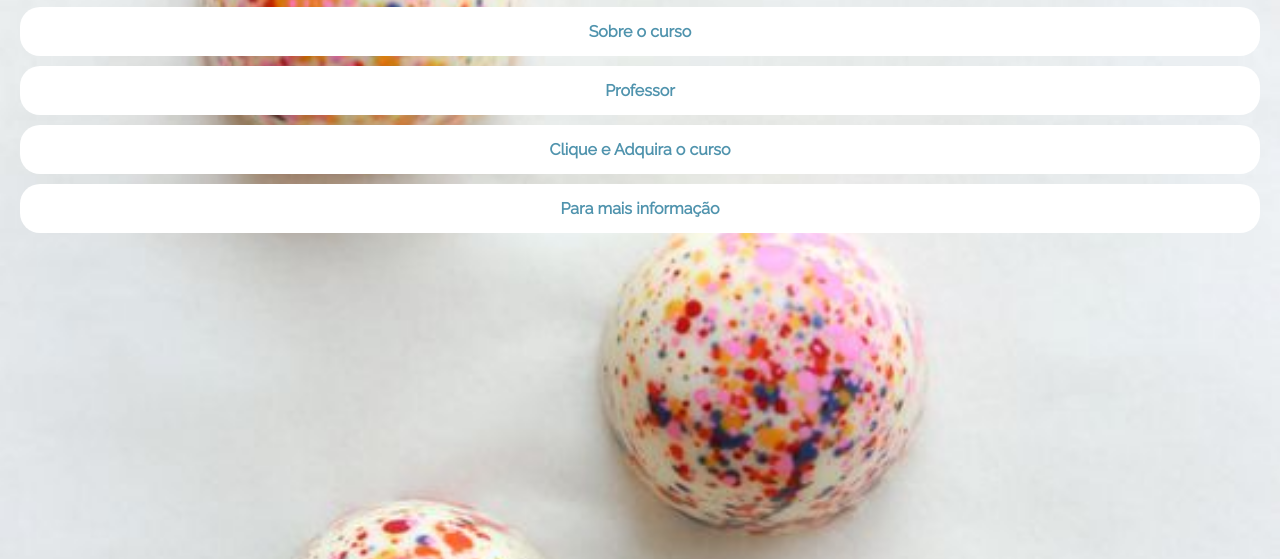
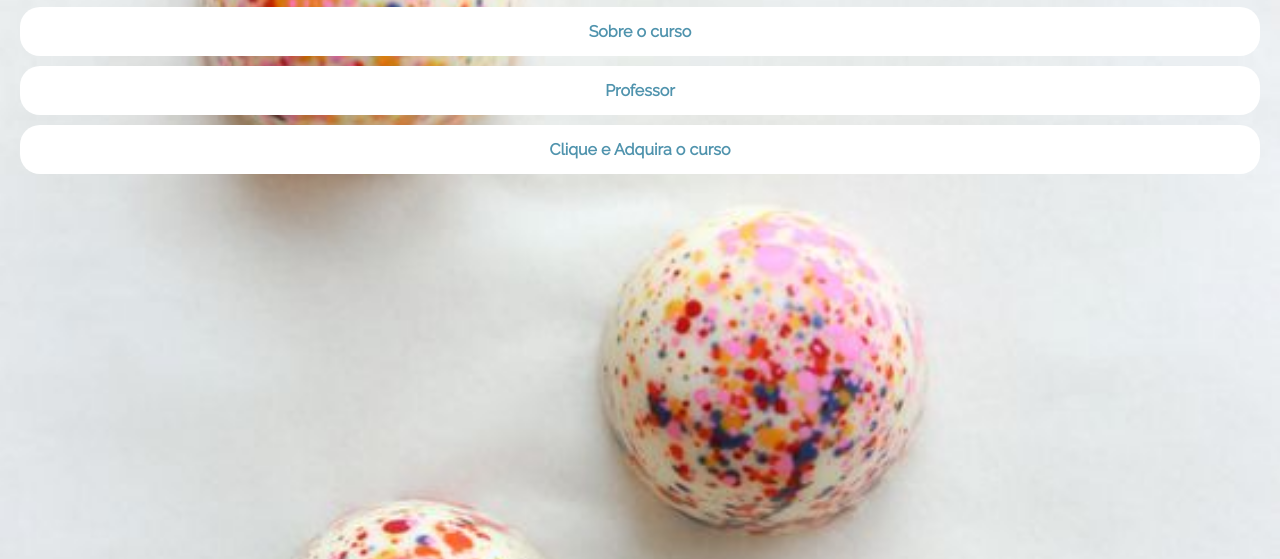
Before and after one commit to lucianamonticeli/lucianamonticeli.github.io, a plain HTML site: page linktree-cursomestredosbombons/index.html in a window 1280 px wide. Shown: the part 261-820 px from the top of the page. Drawn offline with Linux system fonts and the light colour scheme.

Commit message:
atualizado linktree contatos

```diff
--- a/linktree-cursomestredosbombons/index.html
+++ b/linktree-cursomestredosbombons/index.html
@@ -54,11 +54,6 @@
           Clique e Adquira o curso
         </a>
       </li>
-      <li>
-        <a href="https://wa.me/5512991643262" target="_blank">
-          Para mais informação
-        </a>
-      </li>
 
   </ul>
 
```
